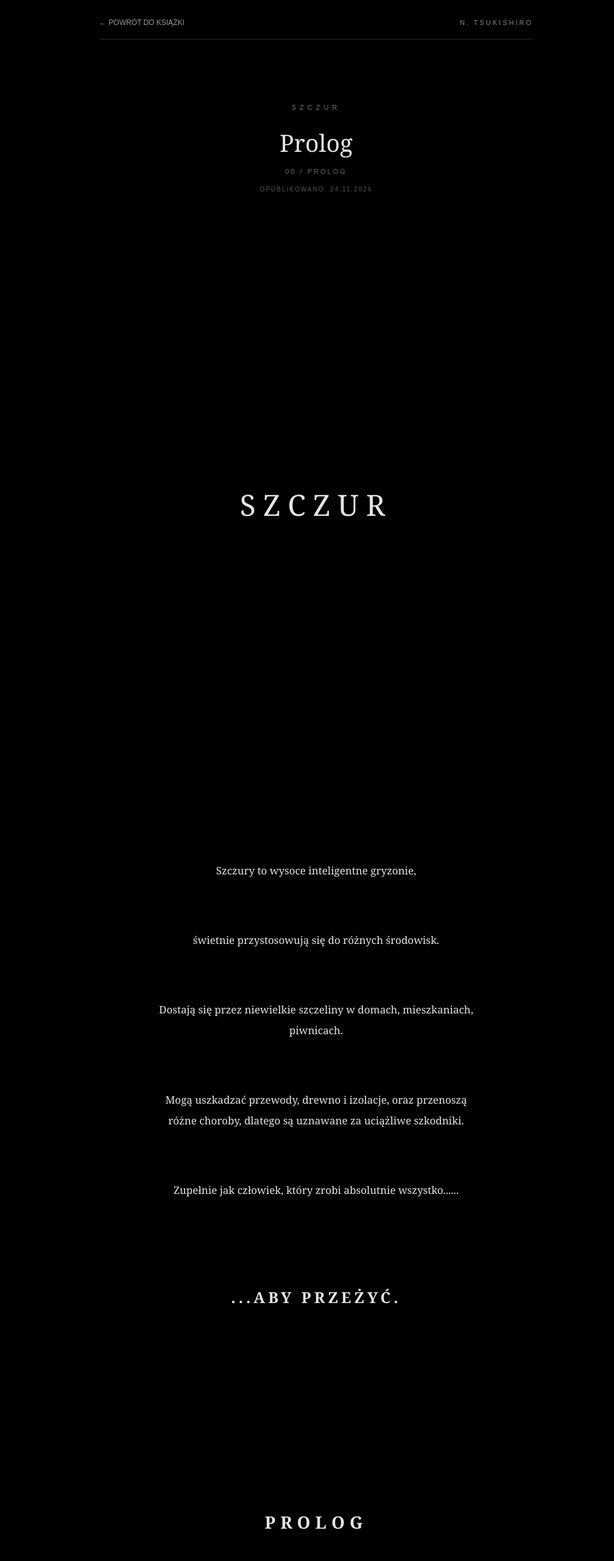
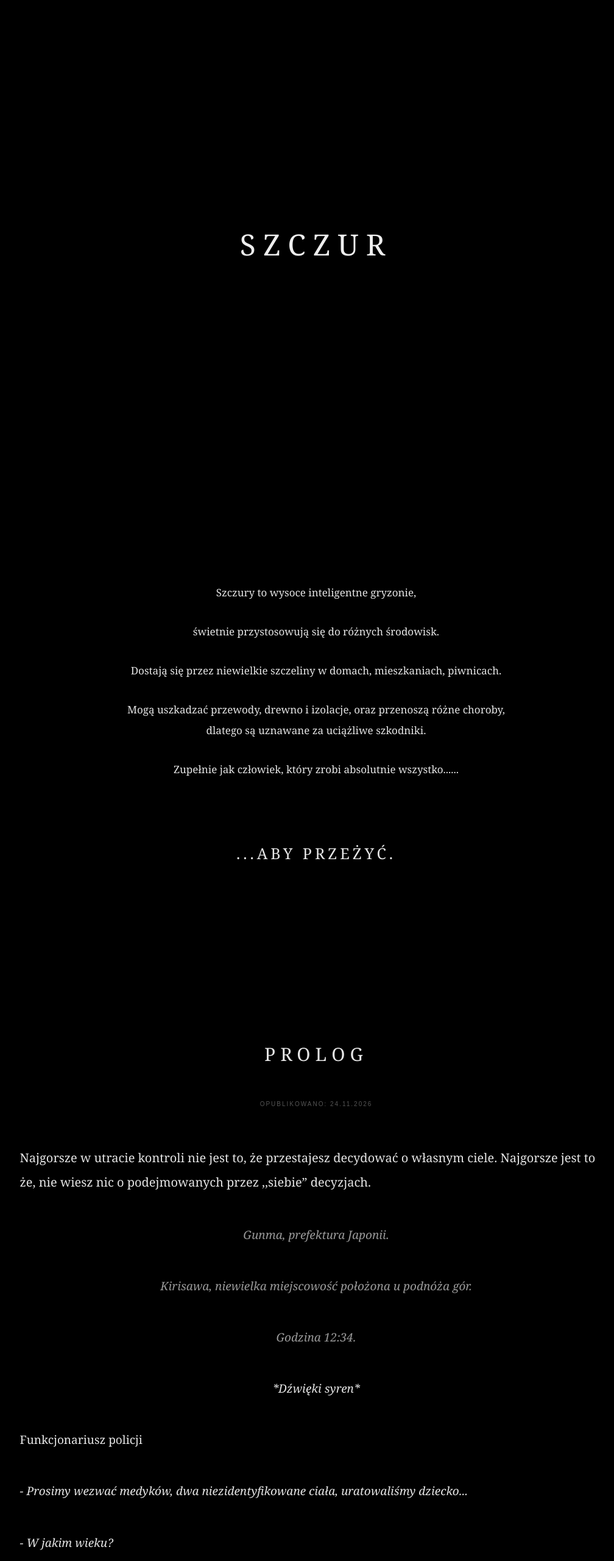
Before and after one commit to NTsukishiro/n-tsukishiro-site, a plain HTML site: page Prolog.html in a window 1280 px wide. Shown: the top 2560 px of the page at 61% size, without its empty margins (121-1129 px from the left). Drawn offline with Linux system fonts and the light colour scheme.

Commit message:
Add files via upload

```diff
--- a/Prolog.html
+++ b/Prolog.html
@@ -4,11 +4,17 @@
 <head>
 <meta charset="UTF-8">
 <meta name="viewport" content="width=device-width, initial-scale=1.0">
-<title>Szczur | Rozdział I - N. Tsukishiro</title>
+<meta name="theme-color" content="#000000">
+
+<title>SZCZUR | N. Tsukishiro</title>
 
 <style>
 * {
     box-sizing: border-box;
+}
+
+html {
+    scroll-behavior: smooth;
 }
 
 body {
@@ -18,79 +24,150 @@ body {
     font-family: Georgia, "Times New Roman", serif;
 }
 
-.reader {
-    max-width: 760px;
-    margin: auto;
-    padding: 30px 24px 80px;
+/* PASEK POSTĘPU */
+
+#reading-progress {
+    position: fixed;
+    top: 0;
+    left: 0;
+    width: 0%;
+    height: 2px;
+    background: #e5e5e5;
+    z-index: 9999;
 }
 
-header {
+/* STRONY KSIĄŻKI */
+
+.book-page {
+    min-height: 100vh;
+    width: 100%;
+    padding: 80px 12%;
     display: flex;
-    justify-content: space-between;
-    align-items: center;
-    border-bottom: 1px solid #292929;
-    padding-bottom: 20px;
-    font-family: Arial, sans-serif;
+    flex-direction: column;
+    justify-content: center;
+    position: relative;
+    background: #000;
 }
 
-header a {
-    color: #999;
-    text-decoration: none;
-    font-size: 12px;
+/* STRONA TYTUŁOWA */
+
+.title-page {
+    align-items: center;
+    justify-content: center;
+    text-align: center;
 }
 
-header a:hover,
-.navigation a:hover {
-    color: white;
+.title-page h1 {
+    font-size: 48px;
+    font-weight: normal;
+    letter-spacing: 12px;
+    color: #eee;
+    animation: appear 2s ease;
 }
 
-.author {
-    color: #888;
-    letter-spacing: 3px;
-    font-size: 11px;
+/* DRUGA STRONA */
+
+.second-page {
+    align-items: center;
+    text-align: center;
+    gap: 30px;
+    line-height: 2;
+    font-size: 17px;
 }
 
-.chapter-heading {
-    text-align: center;
-    margin: 105px 0 70px;
-    animation: appear 1.2s ease;
+.second-page p {
+    max-width: 650px;
+    margin: 0;
 }
 
-.book-title {
-    color: #777;
-    letter-spacing: 6px;
-    font: 11px Arial, sans-serif;
+.second-page h2 {
+    margin-top: 65px;
+    font-size: 25px;
+    letter-spacing: 5px;
+    font-weight: normal;
 }
 
-h1 {
-    font-size: 39px;
-    font-weight: normal;
-    margin: 25px 0 15px;
+/* TRZECIA STRONA I PROLOG */
+
+.prologue-page {
+    justify-content: flex-start;
+    padding-top: 100px;
+    padding-bottom: 100px;
+    gap: 28px;
+    line-height: 1.9;
+    font-size: 19px;
 }
 
-.chapter-number {
-    color: #666;
-    font: 11px Arial, sans-serif;
-    letter-spacing: 3px;
+.prologue-page h2 {
+    text-align: center;
+    font-size: 30px;
+    letter-spacing: 8px;
+    font-weight: normal;
+    margin: 0 0 30px;
 }
 
-.chapter-content {
-    font-size: 19px;
-    line-height: 1.9;
-    white-space: pre-line;
-    animation: appear 1.8s ease;
+.publication-date {
+    text-align: center;
+    color: #555;
+    font: 10px Arial, sans-serif;
+    letter-spacing: 2px;
+    margin-top: -10px;
+    margin-bottom: 35px;
 }
 
-.chapter-content p {
-    margin-bottom: 28px;
+.opening-quote {
+    font-size: 20px;
+    line-height: 2;
+    margin-bottom: 45px;
 }
+
+.scene-description {
+    font-style: italic;
+    color: #999;
+    text-align: center;
+    margin: 0;
+}
+
+.sound-description {
+    font-style: italic;
+    text-align: center;
+}
+
+.dialogue {
+    font-style: italic;
+    margin: 0;
+}
+
+.prologue-page p {
+    margin-top: 0;
+    margin-bottom: 20px;
+}
+
+/* ANIMACJE */
+
+@keyframes appear {
+    from {
+        opacity: 0;
+        transform: translateY(12px);
+    }
+
+    to {
+        opacity: 1;
+        transform: translateY(0);
+    }
+}
+
+/* PRZYCISKI CZYTANIA */
 
 .controls {
     display: flex;
     justify-content: center;
+    align-items: center;
+    flex-wrap: wrap;
     gap: 12px;
-    margin: 55px 0;
+    padding: 45px 15px;
     font-family: Arial, sans-serif;
+    background: #000;
 }
 
 button {
@@ -107,11 +184,14 @@ button:hover {
     border-color: #aaa;
 }
 
+/* NAWIGACJA */
+
 .navigation {
     display: flex;
     justify-content: space-between;
+    gap: 20px;
+    padding: 25px 12%;
     border-top: 1px solid #292929;
-    padding-top: 25px;
     font-family: Arial, sans-serif;
 }
 
@@ -119,57 +199,25 @@ button:hover {
     color: #999;
     text-decoration: none;
     font-size: 12px;
+    transition: 0.3s;
 }
+
+.navigation a:hover {
+    color: white;
+}
+
+/* STOPKA */
 
 footer {
     text-align: center;
-    margin-top: 100px;
+    padding: 40px 15px;
     color: #444;
     font: 10px Arial, sans-serif;
     letter-spacing: 3px;
 }
 
-@keyframes appear {
-    from {
-        opacity: 0;
-        transform: translateY(12px);
-    }
-    to {
-        opacity: 1;
-        transform: translateY(0);
-    }
-}
+/* POWRÓT NA GÓRĘ */
 
-@media(max-width: 600px) {
-    .chapter-heading {
-        margin: 75px 0 50px;
-    }
-
-    h1 {
-        font-size: 31px;
-    }
-
-    .chapter-content {
-        font-size: 18px;
-        line-height: 1.85;
-    }
-}
-.publication-date {
-    color: #555;
-    font: 10px Arial, sans-serif;
-    letter-spacing: 2px;
-    margin-top: 18px;
-}
-#reading-progress {
-    position: fixed;
-    top: 0;
-    left: 0;
-    width: 0%;
-    height: 2px;
-    background: #e5e5e5;
-    z-index: 9999;
-    transition: width 0.1s linear;
-}
 #backToTop {
     position: fixed;
     bottom: 30px;
@@ -180,11 +228,10 @@ footer {
     background: #080808;
     color: #aaa;
     font-size: 20px;
-    cursor: pointer;
     opacity: 0;
     visibility: hidden;
-    transition: 0.3s ease;
     z-index: 999;
+    transition: 0.3s;
 }
 
 #backToTop.visible {
@@ -198,90 +245,59 @@ footer {
     background: #151515;
 }
 
-.book-page {
-    min-height: 100vh;
-    box-sizing: border-box;
-    padding: 100px 12%;
-    background: #000;
-    color: #e5e5e5;
-    display: flex;
-    flex-direction: column;
-    justify-content: center;
-    position: relative;
-}
+/* TELEFONY */
 
-.title-page {
-    align-items: center;
-    justify-content: center;
-}
+@media (max-width: 600px) {
+    .book-page {
+        padding-left: 8%;
+        padding-right: 8%;
+    }
 
-.title-page h1 {
-    font-size: 48px;
-    letter-spacing: 12px;
-    font-weight: normal;
-}
+    .title-page h1 {
+        font-size: 38px;
+        letter-spacing: 9px;
+    }
 
-.second-page {
-    text-align: center;
-    gap: 35px;
-    line-height: 2;
-    font-size: 17px;
-}
+    .second-page {
+        font-size: 16px;
+        gap: 25px;
+    }
 
-.second-page h2 {
-    margin-top: 70px;
-    font-size: 25px;
-    letter-spacing: 5px;
-}
+    .prologue-page {
+        font-size: 18px;
+        line-height: 1.85;
+        padding-top: 75px;
+    }
 
-.prologue-page {
-    gap: 28px;
-    line-height: 2;
-    font-size: 17px;
-}
+    .opening-quote {
+        font-size: 18px;
+    }
 
-.prologue-page h2 {
-    text-align: center;
-    letter-spacing: 8px;
-    font-size: 28px;
-    margin-bottom: 40px;
-}
-
-.scene-description {
-    font-style: italic;
-    color: #999;
-    text-align: center;
-}
-
-.dialogue {
-    font-style: italic;
+    .navigation {
+        padding-left: 8%;
+        padding-right: 8%;
+    }
 }
 </style>
 </head>
 
 <body>
 
-<main class="reader">
+<!-- PASEK POSTĘPU -->
+<div id="reading-progress"></div>
 
-<header>
-    <a href="szczur.html">← POWRÓT DO KSIĄŻKI</a>
-    <span class="author">N. TSUKISHIRO</span>
-</header>
+<main>
 
+<!-- STRONA 1: TYTUŁ -->
 
-<section class="chapter-heading">
-    <div class="book-title">SZCZUR</div>
-    <h1>Prolog</h1>
-    <div class="chapter-number">00 / PROLOG</div>
-    <div class="publication-date">OPUBLIKOWANO: 24.11.2026</div>
+<section class="book-page title-page">
+    <h1>SZCZUR</h1>
 </section>
 
-<article class="chapter-content" id="chapterText">
-<div class="book-page title-page">
-    <h1>SZCZUR</h1>
-</div>
+<!-- STRONA 2: WPROWADZENIE -->
 
-<div class="book-page second-page">
+<section class="book-page second-page">
+
     <p>Szczury to wysoce inteligentne gryzonie,</p>
 
     <p>świetnie przystosowują się do różnych środowisk.</p>
@@ -293,88 +309,144 @@ footer {
     <p>Zupełnie jak człowiek, który zrobi absolutnie wszystko......</p>
 
     <h2>...ABY PRZEŻYĆ.</h2>
-</div>
 
-<div class="book-page prologue-page">
+</section>
+
+<!-- STRONA 3: PROLOG -->
+
+<section class="book-page prologue-page" id="prolog">
+
     <h2>PROLOG</h2>
 
-    <p>Najgorsze w utracie kontroli nie jest to, że przestajesz decydować o własnym ciele. Najgorsze jest to że, nie wiesz nic o podejmowanych przez ,,siebie” decyzjach.</p>
+    <div class="publication-date">
+        OPUBLIKOWANO: 24.11.2026
+    </div>
 
-    <p class="scene-description">Gunma, prefektura Japonii.</p>
+    <p class="opening-quote">
+        Najgorsze w utracie kontroli nie jest to, że przestajesz decydować o własnym ciele. Najgorsze jest to że, nie wiesz nic o podejmowanych przez ,,siebie” decyzjach.
+    </p>
 
-    <p class="scene-description">Kirisawa, niewielka miejscowość położona w u podnóża gór.</p>
+    <p class="scene-description">
+        Gunma, prefektura Japonii.
+    </p>
 
-    <p class="scene-description">Godzina 12:34.</p>
+    <p class="scene-description">
+        Kirisawa, niewielka miejscowość położona u podnóża gór.
+    </p>
 
-    <p class="scene-description">*Dźwięki syren*</p>
+    <p class="scene-description">
+        Godzina 12:34.
+    </p>
 
-    <p>Funkcjonariusz policji</p>
+    <p class="sound-description">
+        *Dźwięki syren*
+    </p>
 
-    <p class="dialogue">- Prosimy wezwać medyków, dwa niezidentyfikowane ciała, uratowaliśmy dziecko...</p>
+    <p>
+        Funkcjonariusz policji
+    </p>
 
-    <p class="dialogue">- W jakim wieku?</p>
+    <p class="dialogue">
+        - Prosimy wezwać medyków, dwa niezidentyfikowane ciała, uratowaliśmy dziecko...
+    </p>
 
-    <p class="dialogue">- Na oko cztery lata. Ofiary to najprawdopodobniej jego rodzice.</p>
+    <p class="dialogue">
+        - W jakim wieku?
+    </p>
 
-    <p>Widok nie wywarł na nim większego wrażenia, nie był to pierwszy raz kiedy podczas służby spotkał się z podobnym widokiem. Dziecko leżało przywiązane do huśtawki na której zwykło się bawić, natomiast ziemię pokrywał popiół z ciał które paliły się jeszcze przy jego obecności.</p>
+    <p class="dialogue">
+        - Na oko cztery lata. Ofiary to najprawdopodobniej jego rodzice.
+    </p>
 
-    <p class="dialogue">- Będzie dobrze maluchu, zaopiekuje się tobą. Powiedział Policjant.</p>
+    <p>
+        Widok nie wywarł na nim większego wrażenia, nie był to pierwszy raz kiedy podczas służby spotkał się z podobnym widokiem. Dziecko leżało przywiązane do huśtawki na której zwykło się bawić, natomiast ziemię pokrywał popiół z ciał które paliły się jeszcze przy jego obecności.
+    </p>
 
-    <p>Jednak nikogo nie zastanowił fakt, że dotarł na miejsce jako pierwszy.</p>
+    <p class="dialogue">
+        - Będzie dobrze maluchu, zaopiekuje się tobą. Powiedział Policjant.
+    </p>
 
-    <p>Przynajmniej nie wtedy.</p>
-</div>
-<p>
-W tym miejscu możesz umieścić właściwą treść swojej książki.
-Każdy nowy akapit umieszczaj w osobnym znaczniku p.
-</p>
+    <p>
+        Jednak nikogo nie zastanowił fakt, że dotarł na miejsce jako pierwszy.
+    </p>
 
-</article>
+    <p>
+        Przynajmniej nie wtedy.
+    </p>
+
+</section>
+
+</main>
+
+<!-- ELEMENTY DODATKOWE -->
 
 <div class="controls">
+
     <button onclick="changeFont(-1)">A−</button>
+
     <button onclick="changeFont(1)">A+</button>
+
     <button onclick="changeSpacing(-0.1)">Odstępy −</button>
+
     <button onclick="changeSpacing(0.1)">Odstępy +</button>
+
 </div>
 
 <nav class="navigation">
+
     <a href="szczur.html">← SPIS TREŚCI</a>
+
     <a href="szczur.html">NASTĘPNY ROZDZIAŁ →</a>
+
 </nav>
 
 <footer>
     N. TSUKISHIRO · SZCZUR
 </footer>
 
-</main>
+<button id="backToTop" aria-label="Wróć na górę">↑</button>
 
 <script>
+
+/* ZMIANA WIELKOŚCI TEKSTU */
+
 let fontSize = 19;
 let lineHeight = 1.9;
 
-const chapter = document.getElementById("chapterText");
+const prologue = document.querySelector(".prologue-page");
 
 function changeFont(value) {
+
     fontSize += value;
 
     if (fontSize < 14) fontSize = 14;
     if (fontSize > 28) fontSize = 28;
 
-    chapter.style.fontSize = fontSize + "px";
+    prologue.style.fontSize = fontSize + "px";
+
 }
 
 function changeSpacing(value) {
+
     lineHeight += value;
 
     if (lineHeight < 1.4) lineHeight = 1.4;
     if (lineHeight > 2.5) lineHeight = 2.5;
 
-    chapter.style.lineHeight = lineHeight;
+    prologue.style.lineHeight = lineHeight;
+
 }
+
+/* PASEK POSTĘPU */
+
 const progressBar = document.getElementById("reading-progress");
 
+/* POWRÓT NA GÓRĘ */
+
+const backToTop = document.getElementById("backToTop");
+
 window.addEventListener("scroll", () => {
+
     const scrollable =
         document.documentElement.scrollHeight - window.innerHeight;
 
@@ -383,25 +455,25 @@ window.addEventListener("scroll", () => {
         : 0;
 
     progressBar.style.width = progress + "%";
-});
-const backToTop = document.getElementById("backToTop");
 
-window.addEventListener("scroll", () => {
     if (window.scrollY > 400) {
         backToTop.classList.add("visible");
     } else {
         backToTop.classList.remove("visible");
     }
+
 });
 
 backToTop.addEventListener("click", () => {
+
     window.scrollTo({
         top: 0,
         behavior: "smooth"
     });
+
 });
+
 </script>
-<button id="backToTop" aria-label="Wróć na górę">↑</button>
+
 </body>
-<div id="reading-progress"></div>
 </html>
```
